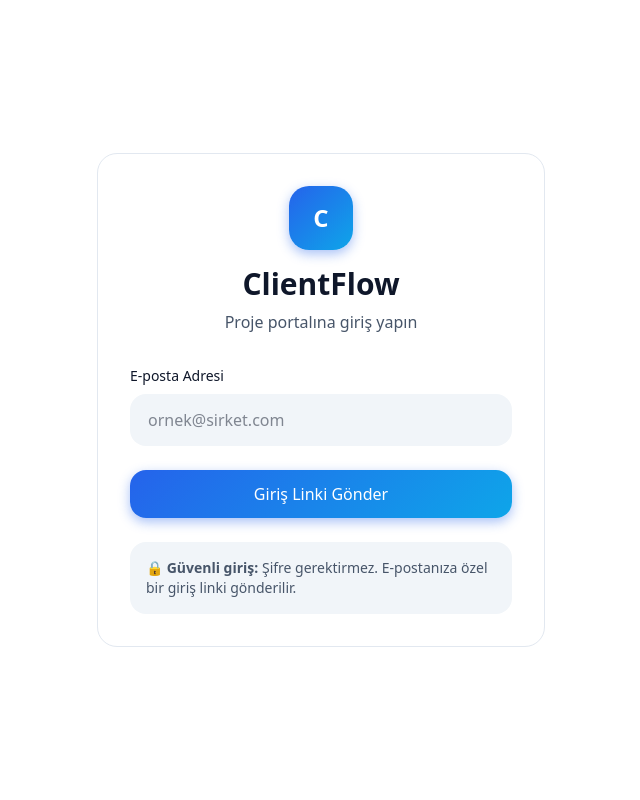
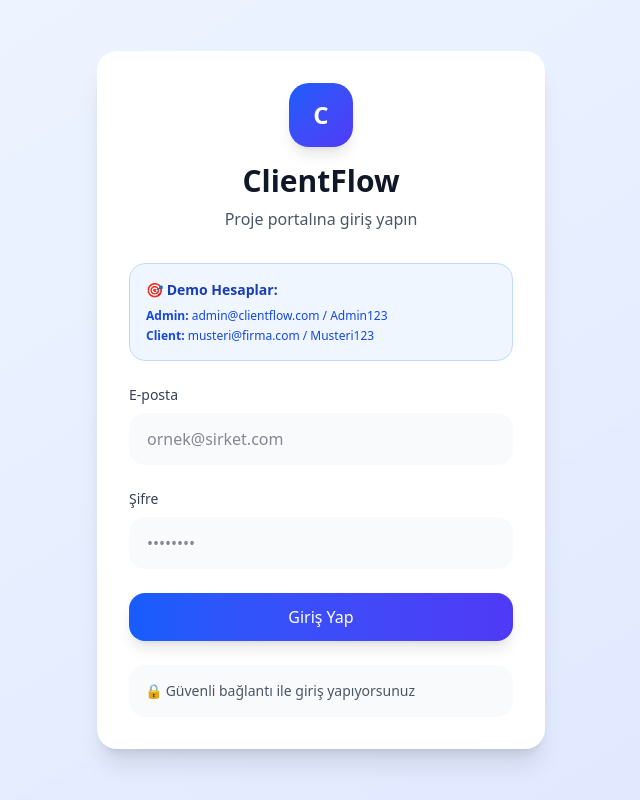
Before and after one commit to EmrahFidan/clientflow, a Next.js app: page /auth/login in a window 1280 px wide. Shown: the whole page, without its empty margins (319-959 px from the left). Built offline with nearby package versions, Linux system fonts and the light colour scheme; no server answers.

Commit message:
Replace Magic Link with classic email/password login

```diff
--- a/app/auth/login/page.tsx
+++ b/app/auth/login/page.tsx
@@ -1,14 +1,16 @@
 'use client';
 
 import { useState } from 'react';
-import { sendMagicLink } from '@/lib/auth';
+import { signInWithEmailAndPassword } from 'firebase/auth';
+import { auth } from '@/lib/firebase';
 import { useRouter } from 'next/navigation';
+import { getUser } from '@/lib/firestore/users';
 
 export default function LoginPage() {
   const router = useRouter();
   const [email, setEmail] = useState('');
+  const [password, setPassword] = useState('');
   const [loading, setLoading] = useState(false);
-  const [sent, setSent] = useState(false);
   const [error, setError] = useState('');
 
   const handleSubmit = async (e: React.FormEvent) => {
@@ -17,138 +19,96 @@ export default function LoginPage() {
     setLoading(true);
 
     try {
-      await sendMagicLink(email);
-      setSent(true);
-    } catch (err) {
-      console.error('Error sending magic link:', err);
-      setError(err instanceof Error ? err.message : 'E-posta gönderilemedi. Lütfen tekrar deneyin.');
+      // Firebase Authentication
+      const userCredential = await signInWithEmailAndPassword(auth, email, password);
+      const user = await getUser(userCredential.user.uid);
+
+      // Redirect based on role
+      if (user?.role === 'admin') {
+        router.push('/dashboard');
+      } else if (user?.role === 'client') {
+        router.push('/client/dashboard');
+      } else {
+        router.push('/');
+      }
+    } catch (err: any) {
+      console.error('Login error:', err);
+
+      // User-friendly error messages
+      if (err.code === 'auth/user-not-found' || err.code === 'auth/wrong-password') {
+        setError('Email veya şifre hatalı');
+      } else if (err.code === 'auth/too-many-requests') {
+        setError('Çok fazla başarısız deneme. Lütfen daha sonra tekrar deneyin.');
+      } else {
+        setError('Giriş yapılamadı. Lütfen tekrar deneyin.');
+      }
     } finally {
       setLoading(false);
     }
   };
 
-  if (sent) {
-    return (
-      <div className="min-h-screen flex items-center justify-center p-4" style={{ backgroundColor: 'var(--color-bg)' }}>
-        <div
-          className="max-w-md w-full rounded-2xl p-8 text-center"
-          style={{
-            backgroundColor: 'var(--color-bg-card)',
-            border: '1px solid var(--color-border)',
-            boxShadow: 'var(--shadow-xl)',
-          }}
-        >
-          {/* Success Icon */}
-          <div
-            className="w-20 h-20 rounded-full flex items-center justify-center mx-auto mb-6"
-            style={{ backgroundColor: 'var(--color-success-light)' }}
-          >
-            <svg className="w-10 h-10" style={{ color: 'var(--color-success)' }} fill="none" stroke="currentColor" viewBox="0 0 24 24">
-              <path strokeLinecap="round" strokeLinejoin="round" strokeWidth={2} d="M3 8l7.89 5.26a2 2 0 002.22 0L21 8M5 19h14a2 2 0 002-2V7a2 2 0 00-2-2H5a2 2 0 00-2 2v10a2 2 0 002 2z" />
-            </svg>
-          </div>
-
-          <h1 className="text-2xl font-bold mb-3" style={{ color: 'var(--color-text)' }}>
-            E-posta Gönderildi!
-          </h1>
-
-          <p className="mb-6" style={{ color: 'var(--color-text-secondary)' }}>
-            <strong>{email}</strong> adresine bir giriş linki gönderdik.
-            E-postanızı kontrol edin ve linke tıklayarak giriş yapın.
-          </p>
-
-          <div
-            className="rounded-xl p-4 mb-6"
-            style={{ backgroundColor: 'var(--color-primary-light)' }}
-          >
-            <p className="text-sm" style={{ color: 'var(--color-primary)' }}>
-              💡 <strong>İpucu:</strong> E-posta birkaç dakika içinde gelmezse spam klasörünüzü kontrol edin.
-            </p>
-          </div>
-
-          <button
-            onClick={() => {
-              setSent(false);
-              setEmail('');
-            }}
-            className="w-full px-6 py-3 rounded-xl font-medium transition-colors"
-            style={{
-              backgroundColor: 'var(--color-border-light)',
-              color: 'var(--color-text-secondary)',
-            }}
-          >
-            Başka E-posta ile Giriş Yap
-          </button>
-        </div>
-      </div>
-    );
-  }
-
   return (
-    <div className="min-h-screen flex items-center justify-center p-4" style={{ backgroundColor: 'var(--color-bg)' }}>
-      <div
-        className="max-w-md w-full rounded-2xl p-8"
-        style={{
-          backgroundColor: 'var(--color-bg-card)',
-          border: '1px solid var(--color-border)',
-          boxShadow: 'var(--shadow-xl)',
-        }}
-      >
+    <div className="min-h-screen flex items-center justify-center p-4 bg-gradient-to-br from-blue-50 to-indigo-100 dark:from-gray-900 dark:to-gray-800">
+      <div className="max-w-md w-full bg-white dark:bg-gray-800 rounded-2xl shadow-xl p-8">
         {/* Logo & Title */}
         <div className="text-center mb-8">
-          <div
-            className="w-16 h-16 rounded-2xl flex items-center justify-center mx-auto mb-4"
-            style={{
-              background: 'var(--gradient-primary)',
-              boxShadow: '0 4px 12px rgba(37, 99, 235, 0.4)',
-            }}
-          >
+          <div className="w-16 h-16 rounded-2xl flex items-center justify-center mx-auto mb-4 bg-gradient-to-br from-blue-600 to-indigo-600 shadow-lg">
             <span className="text-white font-bold text-2xl">C</span>
           </div>
-          <h1 className="text-3xl font-bold mb-2" style={{ color: 'var(--color-text)' }}>
+          <h1 className="text-3xl font-bold mb-2 text-gray-900 dark:text-white">
             ClientFlow
           </h1>
-          <p style={{ color: 'var(--color-text-secondary)' }}>
+          <p className="text-gray-600 dark:text-gray-300">
             Proje portalına giriş yapın
           </p>
+        </div>
+
+        {/* Demo Account Info */}
+        <div className="mb-6 p-4 bg-blue-50 dark:bg-blue-900/20 rounded-xl border border-blue-200 dark:border-blue-800">
+          <p className="text-sm text-blue-800 dark:text-blue-300 mb-2">
+            <strong>🎯 Demo Hesaplar:</strong>
+          </p>
+          <div className="text-xs space-y-1 text-blue-700 dark:text-blue-400">
+            <p><strong>Admin:</strong> admin@clientflow.com / Admin123</p>
+            <p><strong>Client:</strong> musteri@firma.com / Musteri123</p>
+          </div>
         </div>
 
         {/* Form */}
         <form onSubmit={handleSubmit} className="space-y-6">
           <div>
-            <label className="block text-sm font-medium mb-2" style={{ color: 'var(--color-text)' }}>
-              E-posta Adresi
+            <label className="block text-sm font-medium mb-2 text-gray-700 dark:text-gray-300">
+              E-posta
             </label>
             <input
               type="email"
               value={email}
               onChange={(e) => setEmail(e.target.value)}
               placeholder="ornek@sirket.com"
-              className="w-full px-4 py-3 rounded-xl transition-all focus:outline-none"
-              style={{
-                backgroundColor: 'var(--color-border-light)',
-                border: '2px solid transparent',
-                color: 'var(--color-text)',
-              }}
-              onFocus={(e) => {
-                e.currentTarget.style.borderColor = 'var(--color-primary)';
-                e.currentTarget.style.backgroundColor = 'var(--color-bg-card)';
-              }}
-              onBlur={(e) => {
-                e.currentTarget.style.borderColor = 'transparent';
-                e.currentTarget.style.backgroundColor = 'var(--color-border-light)';
-              }}
+              className="w-full px-4 py-3 rounded-xl bg-gray-50 dark:bg-gray-700 border-2 border-transparent focus:border-blue-600 dark:focus:border-blue-400 focus:bg-white dark:focus:bg-gray-800 text-gray-900 dark:text-white transition-all outline-none"
+              required
+              disabled={loading}
+            />
+          </div>
+
+          <div>
+            <label className="block text-sm font-medium mb-2 text-gray-700 dark:text-gray-300">
+              Şifre
+            </label>
+            <input
+              type="password"
+              value={password}
+              onChange={(e) => setPassword(e.target.value)}
+              placeholder="••••••••"
+              className="w-full px-4 py-3 rounded-xl bg-gray-50 dark:bg-gray-700 border-2 border-transparent focus:border-blue-600 dark:focus:border-blue-400 focus:bg-white dark:focus:bg-gray-800 text-gray-900 dark:text-white transition-all outline-none"
               required
               disabled={loading}
             />
           </div>
 
           {error && (
-            <div
-              className="rounded-xl p-4"
-              style={{ backgroundColor: 'var(--color-warning-light)' }}
-            >
-              <p className="text-sm" style={{ color: 'var(--color-warning)' }}>
+            <div className="rounded-xl p-4 bg-red-50 dark:bg-red-900/20 border border-red-200 dark:border-red-800">
+              <p className="text-sm text-red-800 dark:text-red-300">
                 ⚠️ {error}
               </p>
             </div>
@@ -157,11 +117,7 @@ export default function LoginPage() {
           <button
             type="submit"
             disabled={loading}
-            className="w-full px-6 py-3 rounded-xl font-medium text-white transition-all disabled:opacity-50 hover:scale-[1.02]"
-            style={{
-              background: 'var(--gradient-primary)',
-              boxShadow: '0 4px 12px rgba(37, 99, 235, 0.4)',
-            }}
+            className="w-full px-6 py-3 rounded-xl font-medium text-white bg-gradient-to-r from-blue-600 to-indigo-600 hover:from-blue-700 hover:to-indigo-700 transition-all disabled:opacity-50 disabled:cursor-not-allowed shadow-lg hover:shadow-xl"
           >
             {loading ? (
               <span className="flex items-center justify-center gap-2">
@@ -169,21 +125,18 @@ export default function LoginPage() {
                   <circle className="opacity-25" cx="12" cy="12" r="10" stroke="currentColor" strokeWidth="4" />
                   <path className="opacity-75" fill="currentColor" d="M4 12a8 8 0 018-8V0C5.373 0 0 5.373 0 12h4zm2 5.291A7.962 7.962 0 014 12H0c0 3.042 1.135 5.824 3 7.938l3-2.647z" />
                 </svg>
-                Gönderiliyor...
+                Giriş yapılıyor...
               </span>
             ) : (
-              'Giriş Linki Gönder'
+              'Giriş Yap'
             )}
           </button>
         </form>
 
         {/* Info */}
-        <div
-          className="mt-6 rounded-xl p-4"
-          style={{ backgroundColor: 'var(--color-border-light)' }}
-        >
-          <p className="text-sm" style={{ color: 'var(--color-text-secondary)' }}>
-            🔒 <strong>Güvenli giriş:</strong> Şifre gerektirmez. E-postanıza özel bir giriş linki gönderilir.
+        <div className="mt-6 rounded-xl p-4 bg-gray-50 dark:bg-gray-700">
+          <p className="text-sm text-gray-600 dark:text-gray-400">
+            🔒 Güvenli bağlantı ile giriş yapıyorsunuz
           </p>
         </div>
       </div>
```
